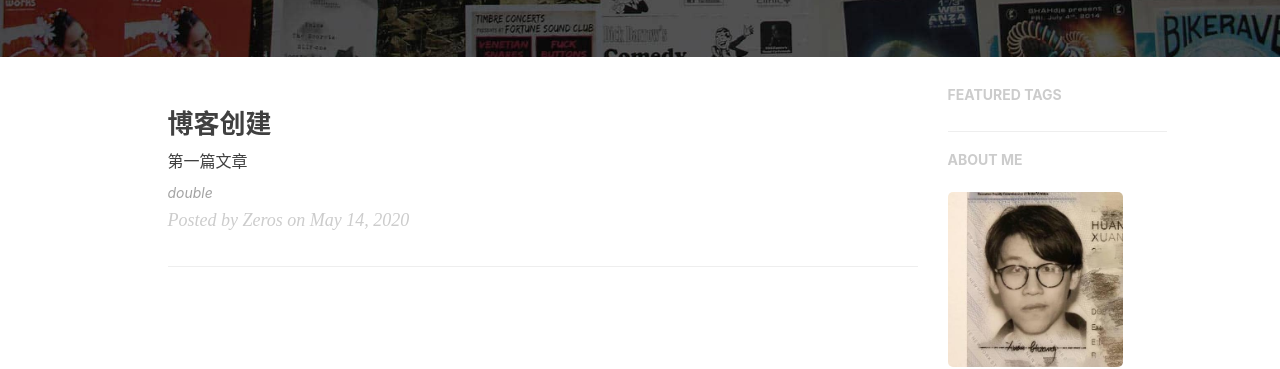
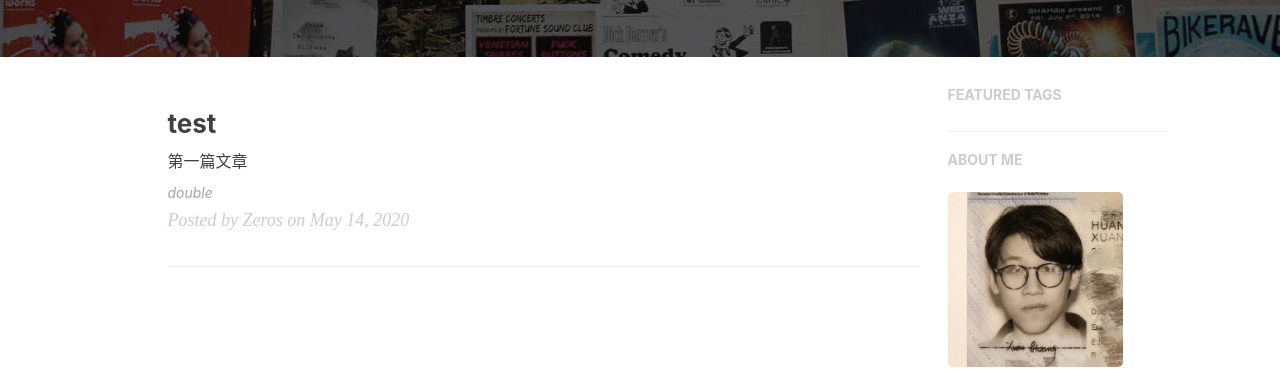
Before and after one commit to zerosbg/zerosbg.github.io, a Jekyll site: the page built from index.html, in a window 1280 px wide. Shown: the part 361-730 px from the top of the page. Built offline with Jekyll 4.4.1, drawn with Linux system fonts in a browser that asks for light colours; nearby versions of some CDN libraries; the list of posts is cut into pages by our own code; comment, search, counter and statistics services are not loaded.

Commit message:
修改博客名称

```diff
--- a/_posts/2020-05-14-博客创建.md
+++ b/_posts/2020-05-14-test.md
@@ -1,6 +1,6 @@
 ---
 layout: post
-title: "博客创建"
+title: "test"
 subtitle: '第一篇文章'
 author: "Zeros"
 header-style: text
```
